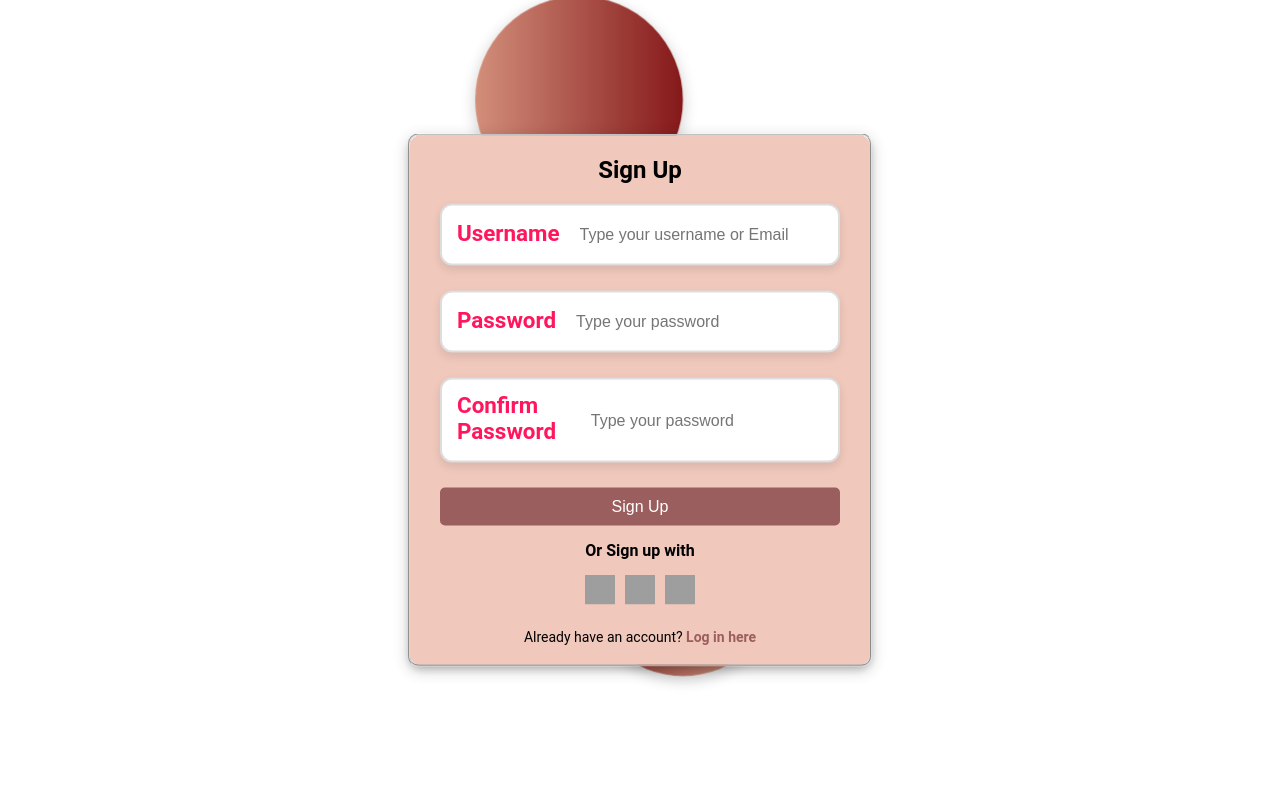
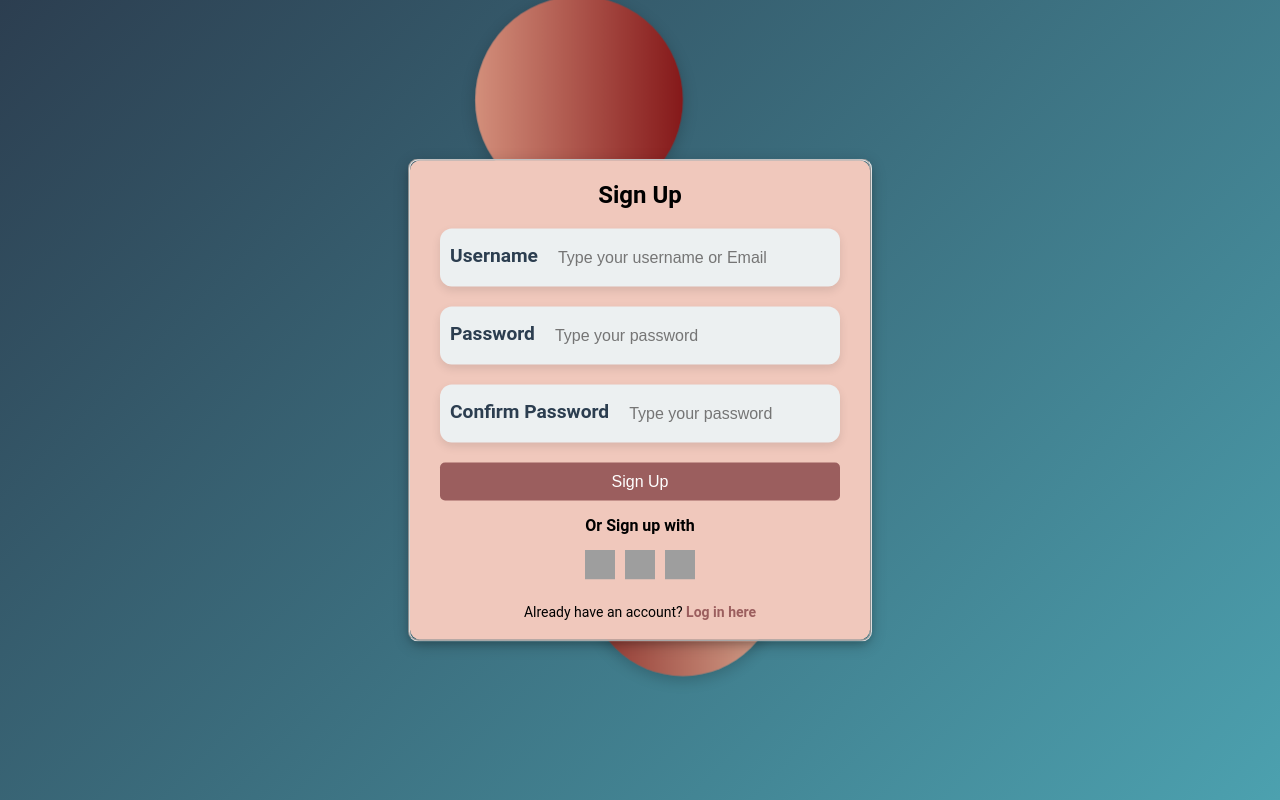
Before and after one commit to ayoubmorchid/bookhaven, a React (Create React App) app: page /signup in a window 1280 px wide. Built offline with nearby package versions, Linux system fonts and the light colour scheme; grey boxes are pictures that could not be loaded.

Commit message:
change file css to page ForgtPassword

```diff
--- a/src/style/ForgetPassword.css
+++ b/src/style/ForgetPassword.css
@@ -1,17 +1,14 @@
-/* خلفية ديناميكية */
+/* خلفية مماثلة لـ Error 404 */
 body {
   font-family: 'Roboto', sans-serif;
-  background: linear-gradient(135deg, #ff758c, #ff7eb3, #fad0c4);
-  background-size: 200% 200%;
-  animation: backgroundAnimation 10s ease infinite;
+  background: linear-gradient(135deg, #2c3e50, #4ca1af);
+  background-size: cover;
   margin: 0;
   padding: 0;
-}
-
-@keyframes backgroundAnimation {
-  0% { background-position: 0% 50%; }
-  50% { background-position: 100% 50%; }
-  100% { background-position: 0% 50%; }
+  height: 100vh;
+  display: flex;
+  justify-content: center;
+  align-items: center;
 }
 
 /* الصفحة الرئيسية */
@@ -19,21 +16,20 @@ body {
   display: flex;
   justify-content: center;
   align-items: center;
-  min-height: 100vh;
+  width: 100%;
   padding: 20px;
 }
 
 /* الحاوية */
 .container {
-  background: rgba(255, 255, 255, 0.9);
-  backdrop-filter: blur(20px);
-  border: 2px solid rgba(255, 255, 255, 0.3);
-  padding: 50px 40px;
-  border-radius: 25px;
+  background: rgba(44, 62, 80, 0.9);
+  border-radius: 15px;
+  box-shadow: 0 10px 30px rgba(0, 0, 0, 0.5);
+  padding: 40px;
   width: 400px;
-  box-shadow: 0 15px 40px rgba(0, 0, 0, 0.2);
+  max-width: 100%;
   text-align: center;
-  animation: fadeIn 1s ease-in-out;
+  animation: fadeIn 0.8s ease-in-out;
 }
 
 @keyframes fadeIn {
@@ -43,14 +39,14 @@ body {
 
 .container h2 {
   font-size: 2rem;
-  color: #ff165d;
-  margin-bottom: 25px;
+  color: #ecf0f1;
+  margin-bottom: 20px;
   font-weight: bold;
 }
 
 .container p {
-  font-size: 1.1rem;
-  color: #444;
+  font-size: 1rem;
+  color: #bdc3c7;
   margin-bottom: 30px;
 }
 
@@ -58,132 +54,115 @@ body {
 .method-selection {
   display: flex;
   justify-content: center;
-  gap: 20px;
-  margin-bottom: 30px;
+  gap: 15px;
+  margin-bottom: 20px;
 }
 
 .method-button {
-  background-color: #ff758c;
+  background: #4ca1af;
   color: white;
-  padding: 12px 25px;
+  padding: 10px 20px;
   border: none;
-  border-radius: 30px;
+  border-radius: 25px;
   font-size: 1rem;
   font-weight: bold;
   cursor: pointer;
-  box-shadow: 0 8px 15px rgba(0, 0, 0, 0.1);
+  box-shadow: 0 5px 15px rgba(0, 0, 0, 0.2);
   transition: all 0.3s ease;
 }
 
 .method-button.active {
-  background-color: #ff165d;
-  box-shadow: 0 10px 20px rgba(0, 0, 0, 0.2);
+  background: #2c3e50;
+  box-shadow: 0 8px 20px rgba(0, 0, 0, 0.3);
 }
 
 .method-button:hover {
-  background-color: #ff165d;
-  transform: translateY(-2px);
-  box-shadow: 0 12px 25px rgba(0, 0, 0, 0.3);
+  background: #34495e;
+  transform: translateY(-3px);
 }
 
 /* الإدخال */
 .input-group {
   display: flex;
   align-items: center;
-  margin-bottom: 25px;
-  border: 2px solid #ddd;
+  margin-bottom: 20px;
+  background: #ecf0f1;
   border-radius: 12px;
-  background-color: #fff;
-  padding: 12px 15px;
+  padding: 10px;
   box-shadow: 0 4px 10px rgba(0, 0, 0, 0.1);
-  transition: box-shadow 0.3s ease;
-}
-
-.input-group:hover {
-  box-shadow: 0 6px 15px rgba(0, 0, 0, 0.2);
 }
 
 .input-group label {
-  color: #ff165d;
-  margin-right: 12px;
-  font-size: 1.4rem;
+  color: #2c3e50;
+  margin-right: 10px;
+  font-size: 1.2rem;
 }
 
 .input-group input {
-  width: 100%;
+  flex: 1;
   border: none;
   outline: none;
   font-size: 1rem;
-  padding: 8px;
-  color: #333;
+  padding: 10px;
   background: transparent;
 }
 
 .input-group input:focus {
-  border: none;
-  outline: none;
-  box-shadow: 0 0 5px rgba(255, 22, 93, 0.5);
+  box-shadow: 0 0 8px rgba(44, 62, 80, 0.5);
 }
 
 /* زر الإرسال */
 .reset-button {
-  background: linear-gradient(45deg, #ff165d, #ff758c);
+  background: linear-gradient(135deg, #2c3e50, #4ca1af);
   color: white;
   padding: 15px;
   border: none;
-  border-radius: 30px;
-  font-size: 1.2rem;
+  border-radius: 25px;
+  font-size: 1.1rem;
   font-weight: bold;
   cursor: pointer;
   width: 100%;
-  margin-top: 20px;
   transition: all 0.3s ease;
-  box-shadow: 0 8px 20px rgba(255, 22, 93, 0.3);
+  box-shadow: 0 8px 20px rgba(0, 0, 0, 0.2);
 }
 
 .reset-button:hover {
-  background: linear-gradient(45deg, #ff758c, #ff165d);
   transform: translateY(-3px);
-  box-shadow: 0 10px 25px rgba(255, 22, 93, 0.4);
-}
-
-.reset-button[disabled] {
-  background: #ddd;
-  color: #aaa;
-  cursor: not-allowed;
-  box-shadow: none;
+  box-shadow: 0 12px 25px rgba(0, 0, 0, 0.3);
 }
 
 /* الرسائل */
 .success-message {
-  color: #28a745;
-  font-size: 1.1rem;
+  color: #2ecc71;
+  font-size: 1rem;
   margin-top: 20px;
+  text-align: center;
   font-weight: bold;
 }
 
 .error-message {
-  color: #dc3545;
-  font-size: 1.1rem;
+  color: #e74c3c;
+  font-size: 1rem;
   margin-top: 20px;
+  text-align: center;
   font-weight: bold;
 }
 
 /* فقاعة الكود */
 .code-bubble {
   position: fixed;
-  top: 20%; /* في الأعلى */
+  top: 20%; /* موقع الفقاعة */
   left: 50%;
   transform: translate(-50%, -50%);
-  background-color: #ff165d;
+  background: linear-gradient(135deg, #2c3e50, #4ca1af);
   color: white;
   padding: 20px 40px;
-  border-radius: 50px;
-  font-size: 1.3rem;
+  border-radius: 30px;
+  font-size: 1.2rem;
   font-weight: bold;
-  box-shadow: 0 12px 30px rgba(0, 0, 0, 0.3);
+  box-shadow: 0 8px 25px rgba(0, 0, 0, 0.3);
+  animation: fadeInOut 4s ease;
   text-align: center;
-  animation: fadeInOut 5s ease;
   z-index: 1000;
 }
 
```
